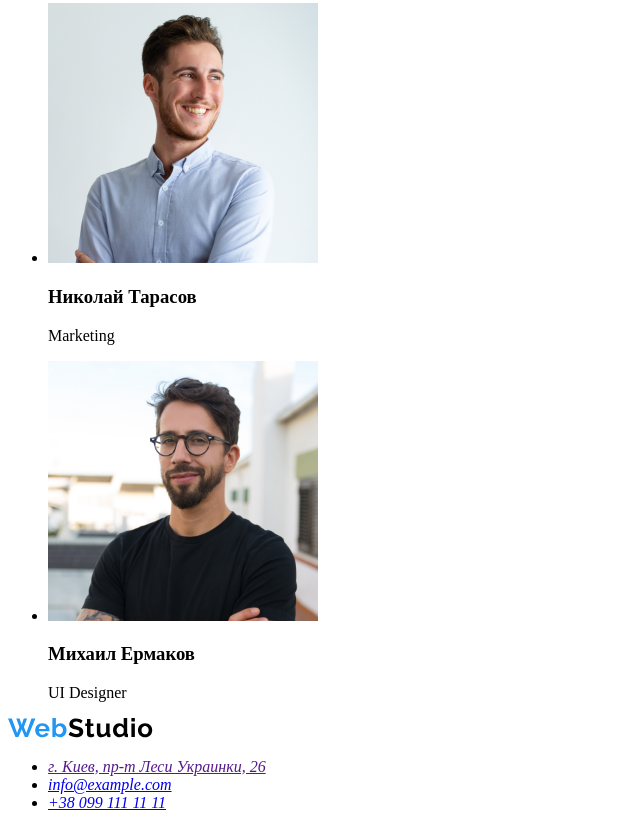
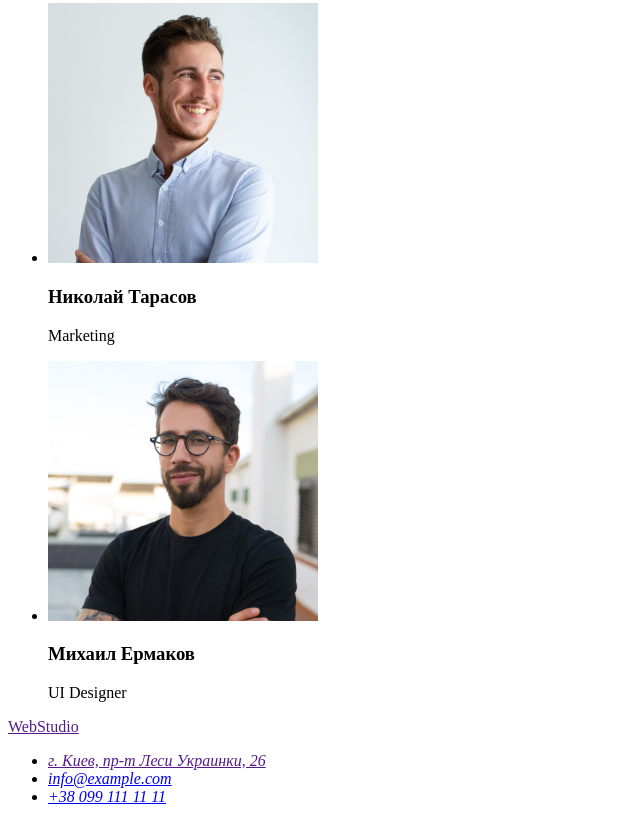
Before and after one commit to AndriiHnidets/goit-markup-hw-01, a plain HTML site: page index.html in a window 1280 px wide. Shown: the part 2312-3140 px from the top of the page, without its empty margins (0-640 px from the left). Drawn offline with Linux system fonts and the light colour scheme.

Commit message:
змінив лого на текст в футері

```diff
--- a/index.html
+++ b/index.html
@@ -96,10 +96,7 @@
     </main>
     <footer>
         <!--footer-->
-            <a href="./">
-                <img src="./images/logo.svg" alt="logo">
-                <!--logo of site-->
-            </a>
+            <a lang="en" href="">WebStudio</a>
             <address>
                 <ul>
                     <li><a href="">г. Киев, пр-т Леси Украинки, 26</a></li>
```
